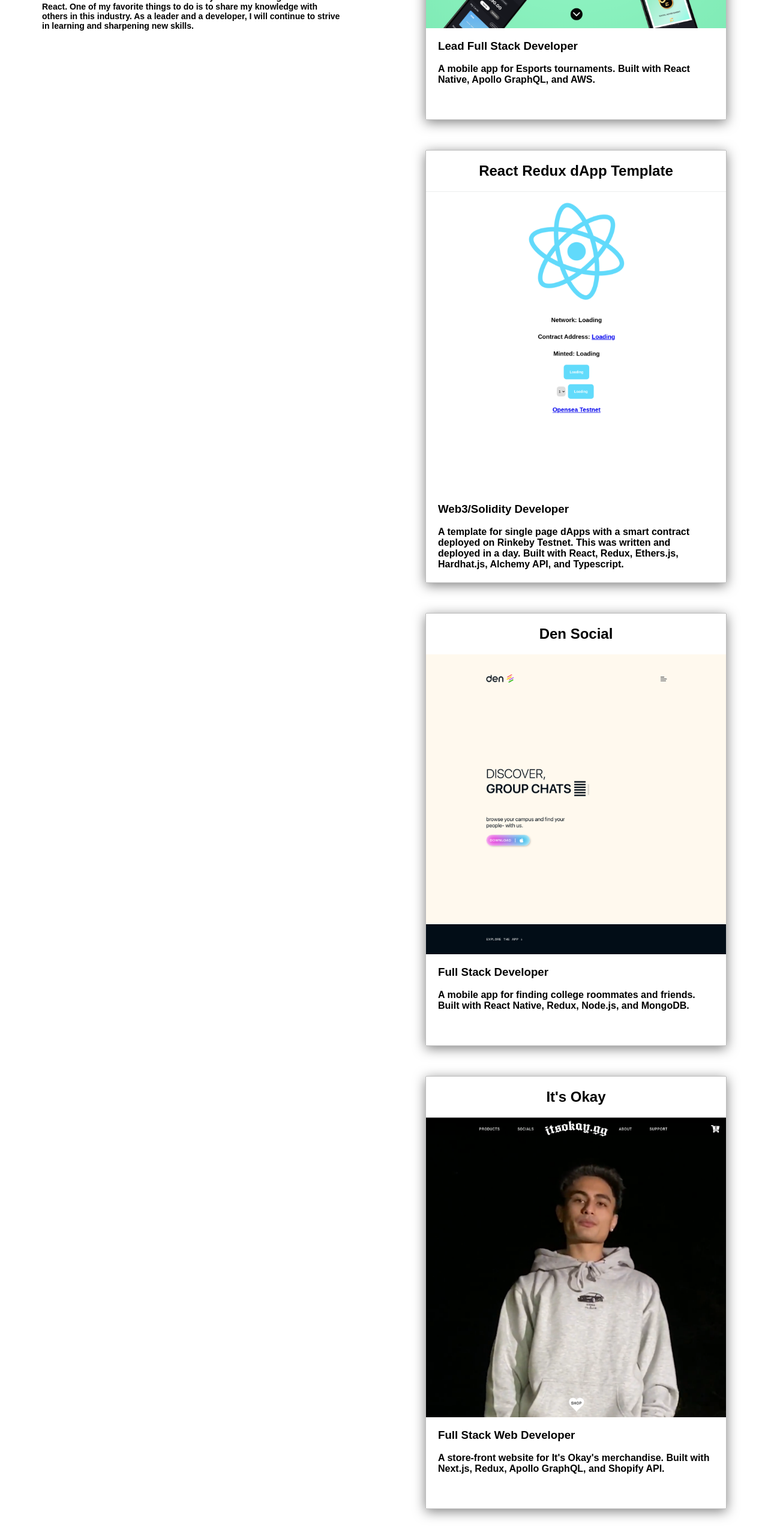
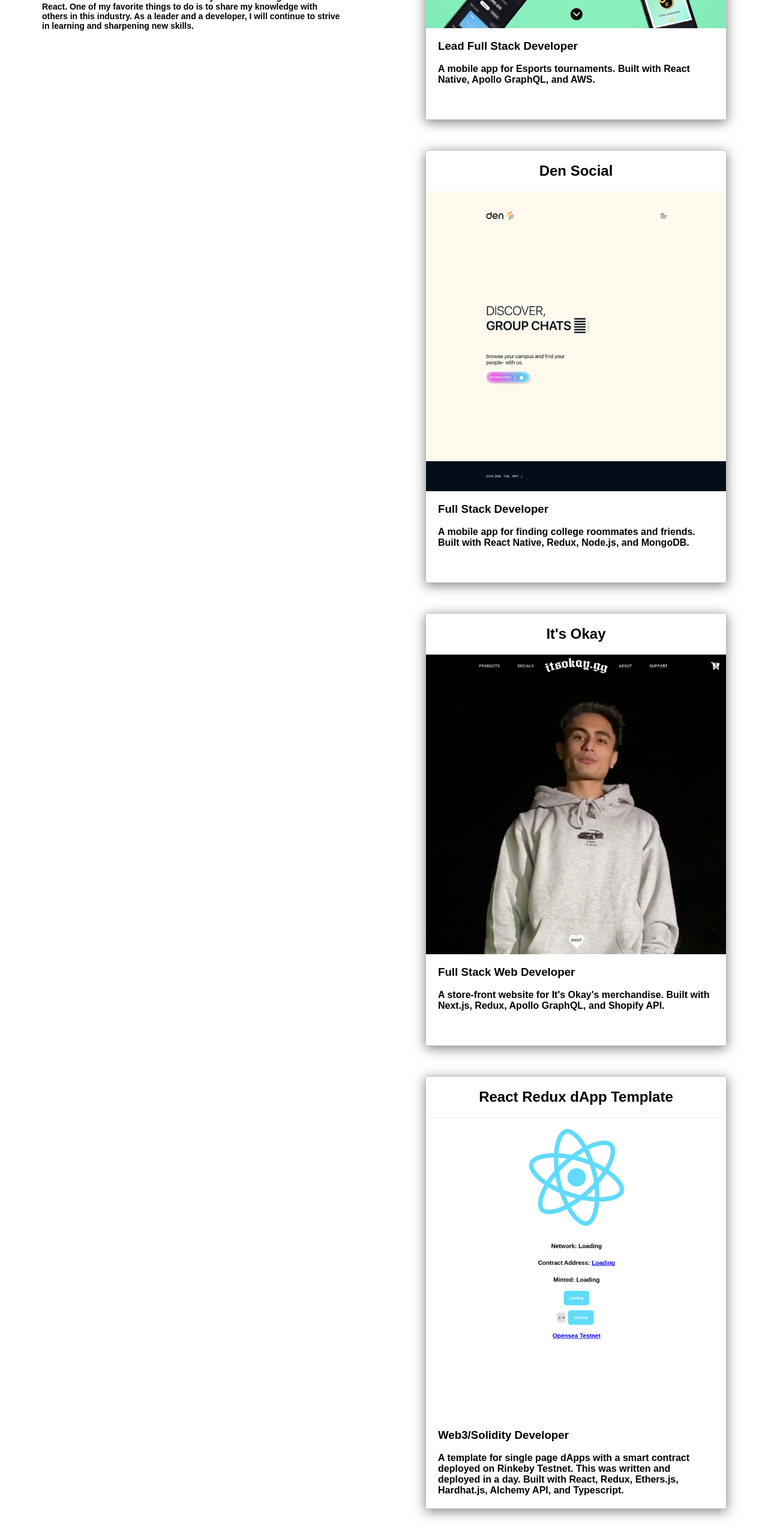
Before and after one commit to randomslap/kentokazaki, a Next.js app: page / in a window 1280 px wide. Shown: the part 722-3288 px from the top of the page at 60% size. Built offline with nearby package versions, Linux system fonts and the light colour scheme.

Commit message:
rearranged project list

```diff
--- a/components/Carousel.tsx
+++ b/components/Carousel.tsx
@@ -16,14 +16,6 @@ const projects: project[] = [
 		position: "Lead Full Stack Developer",
 	},
 	{
-		url: "https://react-redux-dapp-template.vercel.app/",
-		title: "React Redux dApp Template",
-		image: "/projects/dapp.png",
-		description:
-			"A template for single page dApps with a smart contract deployed on Rinkeby Testnet. This was written and deployed in a day. Built with React, Redux, Ethers.js, Hardhat.js, Alchemy API, and Typescript.",
-		position: "Web3/Solidity Developer",
-	},
-	{
 		url: "https://www.densocial.io/",
 		title: "Den Social",
 		image: "/projects/densocial.png",
@@ -38,6 +30,14 @@ const projects: project[] = [
 		description:
 			"A store-front website for It's Okay's merchandise. Built with Next.js, Redux, Apollo GraphQL, and Shopify API.",
 		position: "Full Stack Web Developer",
+	},
+	{
+		url: "https://react-redux-dapp-template.vercel.app/",
+		title: "React Redux dApp Template",
+		image: "/projects/dapp.png",
+		description:
+			"A template for single page dApps with a smart contract deployed on Rinkeby Testnet. This was written and deployed in a day. Built with React, Redux, Ethers.js, Hardhat.js, Alchemy API, and Typescript.",
+		position: "Web3/Solidity Developer",
 	},
 ]
 
```
Also changed, not shown: 1 other file (tests, documents, lock files or other folders).
